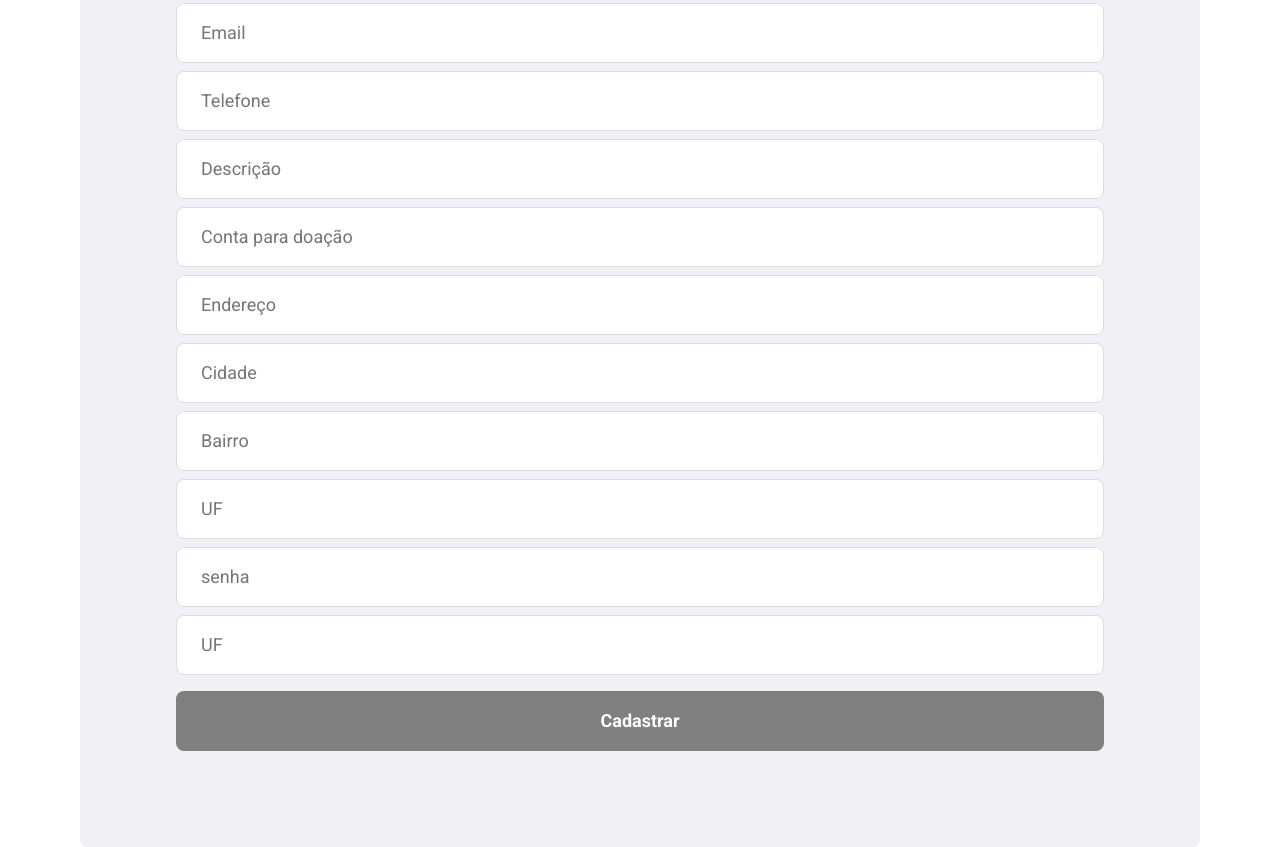
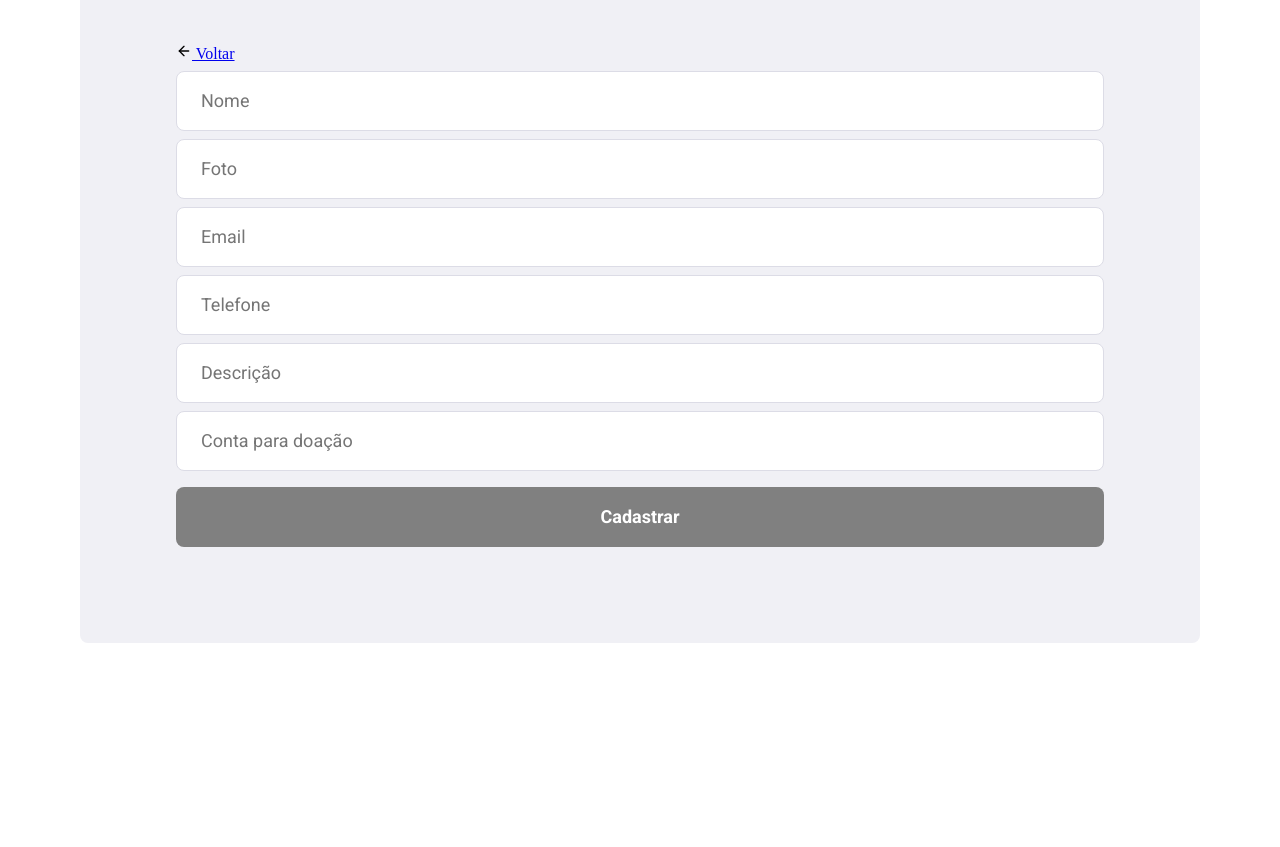
Before and after one commit to Angu-chuleta/Adotei-front, a React (Create React App) app: page /registeruser in a window 1280 px wide. Shown: the part 460-1307 px from the top of the page. After the commit the page ends 1103 px from the top, so only its background shows below. Built offline with nearby package versions, Linux system fonts and the light colour scheme.

Commit message:
versão instavel

```diff
--- a/src/pages/NewCase/index.js
+++ b/src/pages/NewCase/index.js
@@ -10,7 +10,7 @@ export default function NewCase() {
   const [sobre, setSobre] = useState("");
   const [porte, setPorte] = useState("");
   const foiAdotado = false;
-  async function handleRegister2(e) {
+  async function handleRegister(e) {
     e.preventDefault();
 
     const data = {
@@ -38,7 +38,7 @@ export default function NewCase() {
           <section>
             <h1>Nova Adoção</h1>
           </section>
-          <form onSubmit={handleRegister2}>
+          <form onSubmit={handleRegister}>
             <input
               placeholder="Nome"
               value={name}
@@ -55,14 +55,14 @@ export default function NewCase() {
               onChange={(e) => setIdade(e.target.value)}
             />
 
-
+            <label for="msg"></label>
             <textarea
               placeholder="Descrição:"
               value={sobre}
               onChange={(e) => setSobre(e.target.value)}
             />
             <input
-              type="file"
+              placeholder="Imagem"
               value={foto}
               onChange={(e) => setFoto(e.target.value)}
             />
--- a/src/pages/RegisterUser/index.js
+++ b/src/pages/RegisterUser/index.js
@@ -1,25 +1,23 @@
-import React, { useState } from "react";
-import { Link } from "react-router-dom";
-import { FiArrowLeft } from "react-icons/fi";
-import api from "../../services/api";
-import "./styles.css";
+import React,{useState} from 'react';
+import {Link} from 'react-router-dom';
+import {FiArrowLeft} from 'react-icons/fi';
+import api from '../../services/api'
+import './styles.css';
 
-export default function RegisterUser() {
-  const [name, setName] = useState("");
-  const [foto, setFoto] = useState("");
-  const [email, setEmail] = useState("");
-  const [sobre, setSobre] = useState("");
-  const [credito, setCreditos] = useState("");
-  const [telefone, setTelefone] = useState("");
-  const [cidade, setCidade] = useState("");
-  const [state, setState] = useState("");
-  const [senha, setSenha] = useState("");
-  const [endereco, setEndereco] = useState("");
-  const [bairro, setBairro] = useState("");
-  const [uf, setUf] = useState("");
+export default function RegisterUser(){
+    const[name,setName] = useState('');
+    const[foto,setFoto] = useState('');
+    const[email,setEmail] = useState('');
+    const[sobre,setSobre] = useState('');
+    const[credito,setCreditos] = useState('');
+    const[telefone,setTelefone] = useState('');
+    //const[city,setCity] = useState('');
+    //const[state,setstate] = useState('');
 
-  async function handleRegister(e) {
+    async function handleRegister(e){
         e.preventDefault();
+
+
 
         const data = {
             name,
@@ -28,106 +26,81 @@ export default function RegisterUser() {
             telefone,
             sobre,
             credito,
-      senha,
-      endereco,
-      cidade,
-      uf,
-      bairro,
-    };
-
-    try {
-      const response = await api.post("user", data);
-      alert(`Cadastro realizado com sucesso ${response.status}`);
-    } catch (err) {
-      alert("Erro no cadastro tente novamente");
-    }
         }
 
-  return (
+        try{
+        const response = await api.post("user",data);
+        alert("Cadastro realizado com sucesso",response.status);
+
+        }catch(err){
+            alert('Erro no cadastro tente novamente');
+        }
+
+    }
+
+
+    return(
+
         <div className="registerUser-container">
             <div className="content">
                 <section>
                     <h1>Cadastro</h1>
                     <p>Faça cadastro no Adotei e ajude os bichinhos </p>
-          <Link className=".back-link" to="/">
-            <FiArrowLeft size={16} color="black" /> Voltar
+                    <Link  className=".back-link" to="/">
+                        <FiArrowLeft size={16} color="black"/> Voltar
                     </Link>
                 </section>
                 <form onSubmit={handleRegister}>
-          <input
-            placeholder="Nome"
+                    <input placeholder="Nome"
                     value={name}
-            onChange={(e) => setName(e.target.value)}
+                    onChange={e => setName(e.target.value)}
                     />
-          <input
-            placeholder="Foto"
-            type="file"
+                    <input placeholder="Foto" type="input"
                     value={foto}
-            onChange={(e) => setFoto(e.target.value)}
+                    onChange={e => setFoto(e.target.value)}
                     />
-          <input
-            placeholder="Email"
-            type="email"
+                    <input placeholder="Email" type="email"
                     value={email}
-            onChange={(e) => setEmail(e.target.value)}
+                    onChange={e => setEmail(e.target.value)}
                     />
-          <input
-            placeholder="Telefone"
+                    <input placeholder="Telefone"
                     value={telefone}
-            onChange={(e) => setTelefone(e.target.value)}
+                    onChange={e => setTelefone(e.target.value)}
                     />
-          <input
-            placeholder="Descrição"
-            type="text"
+                    <input placeholder="Descrição" type="text"
                     value={sobre}
-            onChange={(e) => setSobre(e.target.value)}
+                    onChange={e => setSobre(e.target.value)}
                     />
-          <input
-            placeholder="Conta para doação"
+                    <input placeholder="Conta para doação"
                     value={credito}
-            onChange={(e) => setCreditos(e.target.value)}
-          />
-          <div className="input-group">
-            <input
-              placeholder="Endereço"
-              value={endereco}
-              onChange={(e) => setEndereco(e.target.value)}
-            />
-            <input
-              placeholder="Cidade"
-              value={cidade}
-              onChange={(e) => setCidade(e.target.value)}
-            />
-            <input
-              placeholder="Bairro"
-              value={bairro}
-              onChange={(e) => setBairro(e.target.value)}
-            />
-            <input
-              placeholder="UF"
-              style={{ whidth: 80 }}
-              value={state}
-              onChange={(e) => setState(e.target.value)}
-            />
-            <input
-              placeholder="senha"
-              type="password"
-              value={senha}
-              onChange={(e) => setSenha(e.target.value)}
+                    onChange={e => setCreditos(e.target.value)}
                     />
 
-            <input
-              placeholder="UF"
-              value={uf}
-              onChange={(e) => setUf(e.target.value)}
-            />
-          </div>
+                    <button className="button" type="submit">Cadastrar</button>
 
-          <button className="button" type="submit">
-            Cadastrar
-          </button>
                 </form>
             </div>
         </div>
     );
+
+
+
+    /*
+                        <div className="input-group">
+                        <input placeholder="Endereço"
+                     value={adress}
+                     onChange={e => setAdress(e.target.value)}
+                        />
+                        <input placeholder="Cidade"
+                    value={city}
+                    onChange={e => setCity(e.target.value)}
+                        />
+                        <input placeholder="UF" style={{whidth:80}}
+                    value={state}
+                    onChange={e => setstate(e.target.value)}
+                        />
+                    </div>
+
+
+    */
 }
--- a/src/services/api.js
+++ b/src/services/api.js
@@ -1,7 +1,7 @@
 import axios from 'axios';
 
 const api = axios.create({
-    baseURL : 'https://adotei-back.herokuapp.com'
+    baseURL : 'http://localhost:3333'
 })
 
 export default api;
```
Also changed, not shown: 1 other file (tests, documents, lock files or other folders). Lines whose indentation alone changed are shown as unchanged.
